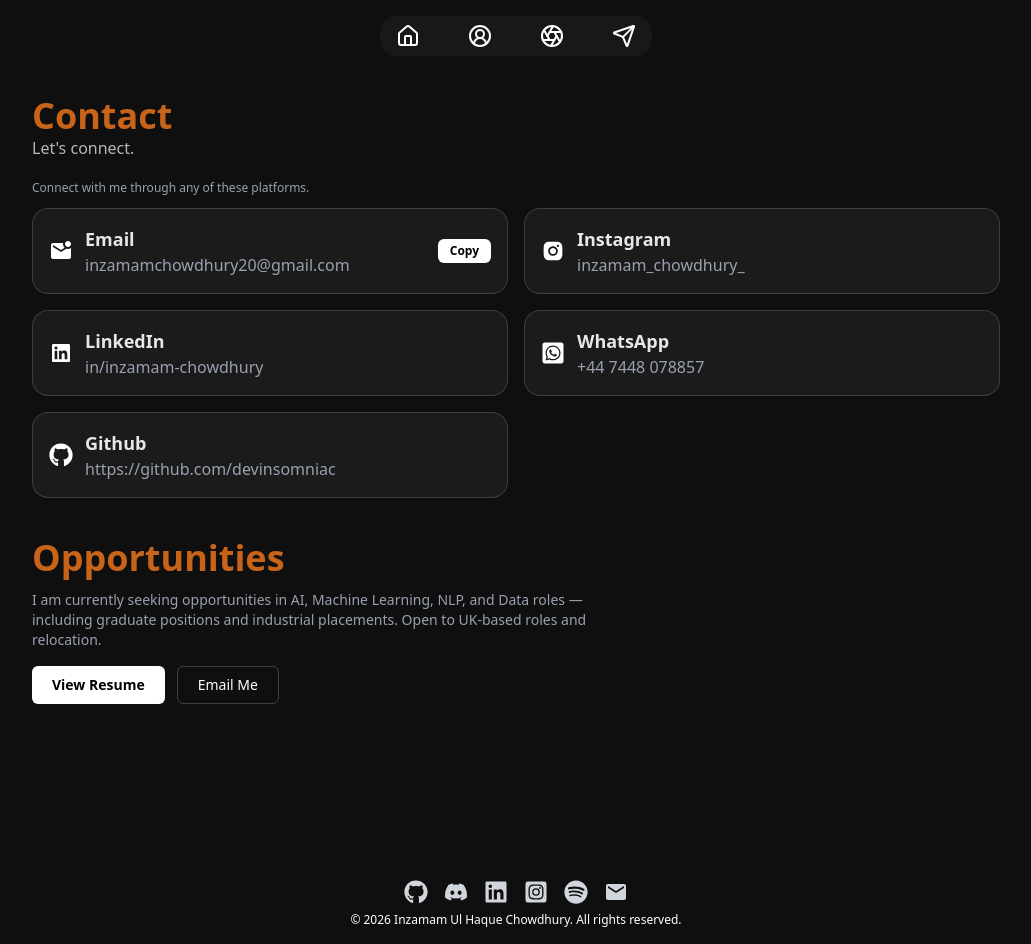
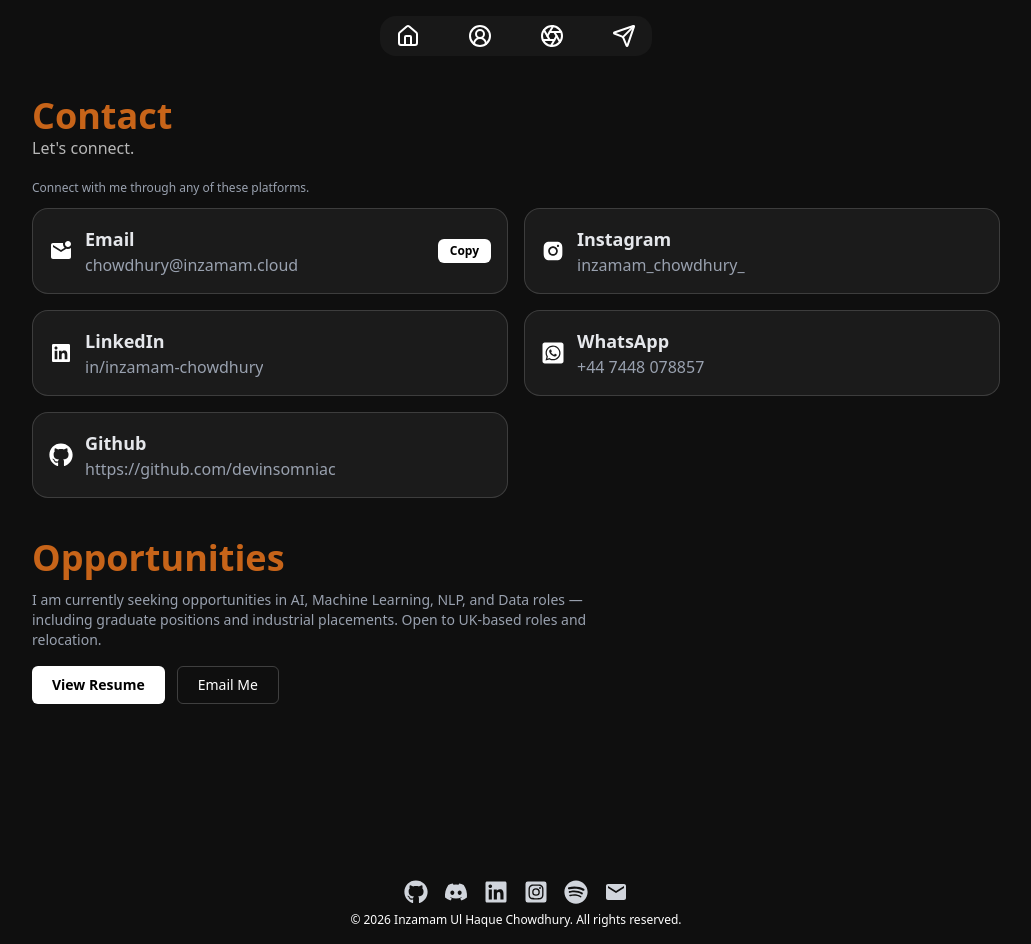
Before and after one commit to devinsomniac/portfolio_v3, a Next.js app: page /contact in a window 1280 px wide. Shown: the whole page, without its empty margins (124-1155 px from the left). Built offline with nearby package versions, Linux system fonts and the light colour scheme.

Commit message:
feat : updated new email address

```diff
--- a/app/(site)/contact/page.tsx
+++ b/app/(site)/contact/page.tsx
@@ -11,7 +11,7 @@ import { FaGithub } from 'react-icons/fa';
 const Page = () => {
     const [copied, setCopied] = useState(false);
 
-    const email = "inzamamchowdhury20@gmail.com";
+    const email = "chowdhury@inzamam.cloud";
     const instagram = "inzamam_chowdhury_";
     const whatsapp = "+44 7448 078857";
     const whatsappLink = "https://wa.me/447448078857";
@@ -124,7 +124,7 @@ const Page = () => {
                     <ResumeModal open={resumeOpen} onClose={() => setResumeOpen(false)} />
 
                     <a
-                        href={`mailto:inzamamchowdhury20@gmail.com?subject=Opportunity`}
+                        href={`mailto:chowdhury@inzamam.cloud?subject=Opportunity`}
                         className="rounded-md border border-white/20 px-5 py-2 text-sm text-white hover:bg-white/10 transition"
                     >
                         Email Me
```
